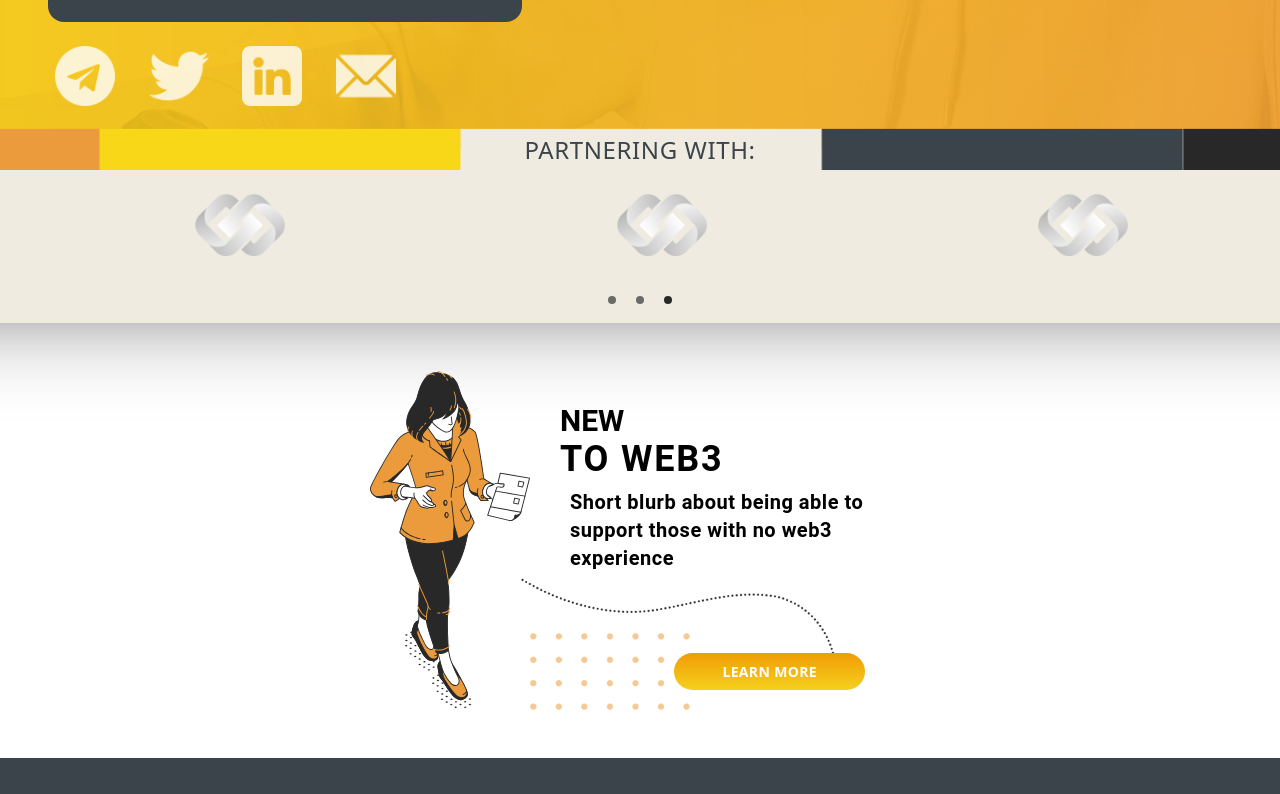
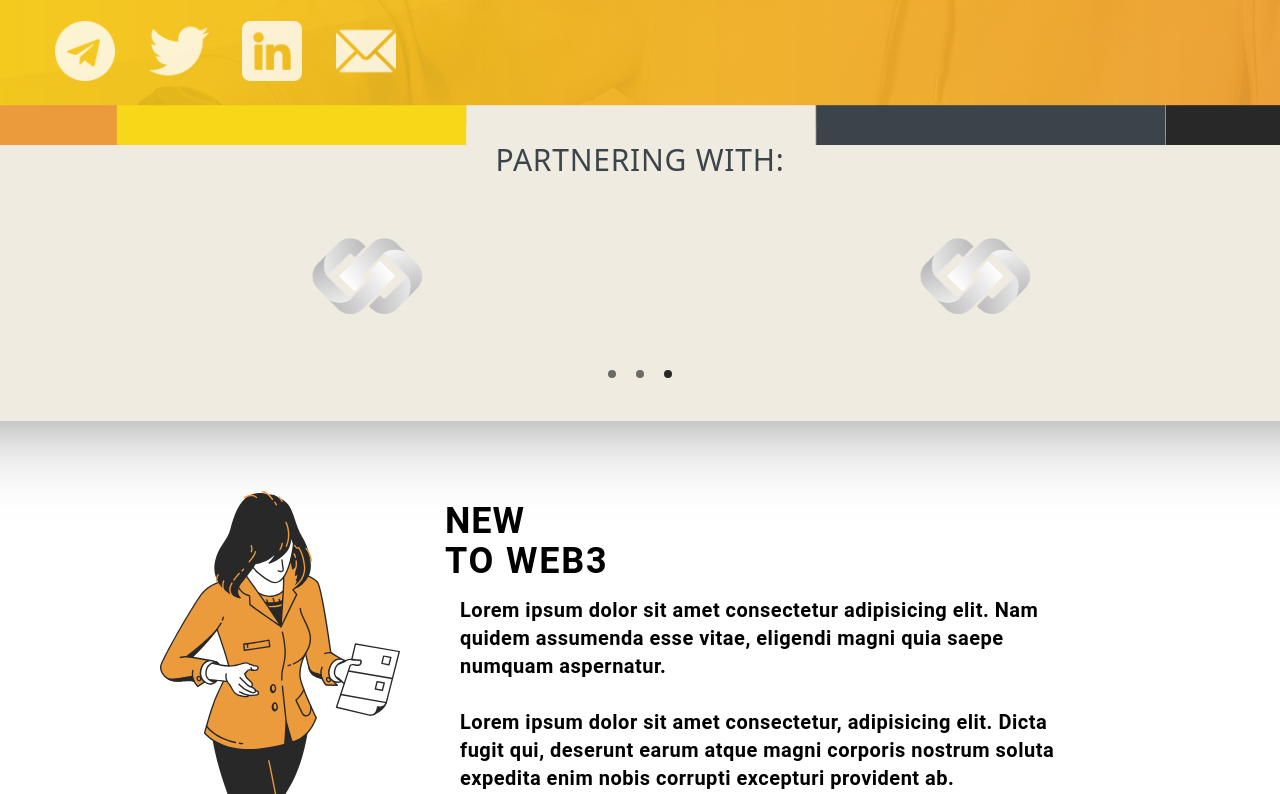
Before and after one commit to CBRecruitment/cb-recruitment, a Next.js app: page / in a window 1280 px wide. Shown: the part 686-1480 px from the top of the page. Built offline with nearby package versions, Linux system fonts and the light colour scheme.

Commit message:
Updated responsive tablet/desktop

```diff
--- a/components/General/SocialMediaIcons.tsx
+++ b/components/General/SocialMediaIcons.tsx
@@ -4,7 +4,7 @@ import React from 'react';
 
 const SocialMediaIcons = () => {
   return (
-    <div className='flex justify-around w-[80%] mx-auto space-x-5 mt-6 pb-14 sm:w-[55%] sm:mx-0 md:w-[40%] md:mb-2 lg:w-[40%] xl:w-[30%] 2xl:w-[25%] opacity-80'>
+    <div className='flex justify-around w-[80%] mx-auto space-x-5 mt-6 pb-14 sm:w-[55%] sm:mx-0 md:w-[40%] md:mb-2 lg:w-[40%] xl:mt-8 xl:w-[30%] 2xl:w-[25%] opacity-80'>
       <Link href='https://t.me/CBR_Jobs' target='_blank'>
         <Image
           className='hover:scale-110 ease-in-out duration-200 lg:w-[60px]'
--- a/components/Home/Hero/Hero.tsx
+++ b/components/Home/Hero/Hero.tsx
@@ -13,7 +13,7 @@ const Hero = () => {
         <div className={clsx('w-[92.5%] m-auto pt-10', styles.portrait)}>
           <h1
             className={clsx(
-              'text-[var(--cream)] w-[30%] text-left Anton-Regular leading-[1.1] text-[80px] md:text-[120px] md:mt-4 lg:mb-14',
+              'text-[var(--cream)] w-[30%] text-left Anton-Regular leading-[1.1] text-[80px] md:text-[110px] md:mt-4 lg:mb-14 xl:w-[20%]',
               styles.tablet
             )}
           >
--- a/components/Home/JobOpenings.tsx
+++ b/components/Home/JobOpenings.tsx
@@ -9,19 +9,18 @@ const jobs = [
   '3D Artist',
 ];
 
-const jobs2 = ['Marketing Manager', 'Senior Developer', 'Investor Relations'];
+// const jobs2 = [
+//   'Marketing Manager',
+//   'Senior Developer',
+//   'Investor Relations',
+//   'Rust Engineer',
+//   'Smart Contract Dev',
+//   'Chief of Finance',
+// ];
 
 const JobOpenings = () => {
-  //   const [mdScreen, setMdScreen] = useState(false);
-
-  //   if (screen.width > 768) {
-  //     setMdScreen(true);
-  //   } else {
-  //     setMdScreen(false);
-  //   }
-
   return (
-    <div className='text-[14px] w-[320px] md:w-[600px] pb-10 m-auto flex justify-center'>
+    <div className='text-[14px] w-[320px] md:w-[600px] xl:w-[900px] pb-10 xl:pb-24 m-auto flex justify-center'>
       <div className='grid grid-cols-3 gap-2'>
         {jobs.map((job, idx) => (
           <div className='w-full py-1' key={idx}>
@@ -32,16 +31,6 @@ const JobOpenings = () => {
             </div>
           </div>
         ))}
-        {/* {mdScreen &&
-          jobs2.map((job, idx) => (
-            <div className='w-full py-1' key={idx}>
-              <div className='border-2 border-white rounded-lg p-1 text-center w-full'>
-                <p className='text-white whitespace-nowrap text-ellipsis overflow-hidden text-sm'>
-                  {job}
-                </p>
-              </div>
-            </div>
-          ))} */}
       </div>
     </div>
   );
--- a/components/Home/JobOpeningsBar.tsx
+++ b/components/Home/JobOpeningsBar.tsx
@@ -3,8 +3,8 @@ import React from 'react';
 const JobOpeningsBar = () => {
   return (
     <div className='flex justify-center items-center'>
-      <div className='absolute top-[190px]'>
-        <p className='bg-[var(--cream)] rounded-full m-auto w-fit px-[2rem] py-[0.2rem] text-[var(--darkgray)] text-[11px] Roboto font-semibold tracking-wide top-[14px] pt-1 relative bottom-0'>
+      <div className='absolute top-[141px] xl:top-[180px]'>
+        <p className='bg-[var(--cream)] rounded-full m-auto w-fit px-[2rem] py-[0.2rem] text-[var(--darkgray)] text-[11px] xl:text-[20px] Roboto font-semibold tracking-wide top-[14px] pt-1 relative bottom-0 xl:px-[5rem] xl:py-3 '>
           JOB OPENINGS
         </p>
       </div>
--- a/components/Home/LearnMore/LearnMore.module.css
+++ b/components/Home/LearnMore/LearnMore.module.css
@@ -56,7 +56,6 @@
     left: -20px;
   }
 
-
   .top_text {
     left: 170px;
   }
@@ -83,3 +82,50 @@
     top: 295px;
   }
 }
+
+@media screen and (min-width: 1280px) {
+  .container {
+    width: 1280px;
+    height: 600px;
+  }
+
+  .lady {
+    width: 240px;
+    bottom: 60px;
+    left: 160px;
+  }
+
+  .top_text {
+    left: 445px;
+  }
+
+  .bottom_text {
+    left: 460px;
+    top: 140px;
+    width: 600px;
+  }
+
+  .bottom_text2 {
+    left: 460px;
+    top: 140px;
+    width: 600px;
+  }
+
+  .dotted_square {
+    left: 575px;
+    top: 435px;
+    width: 230px;
+  }
+
+  .dotted_line {
+    right: 230px;
+    top: 350px;
+    width: 550px;
+    transform: rotate(-2deg);
+  }
+
+  .button {
+    right: 185px;
+    top: 460px;
+  }
+}
--- a/components/Home/LearnMore/LearnMore.tsx
+++ b/components/Home/LearnMore/LearnMore.tsx
@@ -6,7 +6,12 @@ import clsx from 'clsx';
 const LearnMore = () => {
   return (
     <div className={clsx('bg-white', styles.shadow)}>
-      <div className={clsx('relative h-[400px] w-[320px] m-auto', styles.container)}>
+      <div
+        className={clsx(
+          'relative h-[400px] w-[320px] m-auto',
+          styles.container
+        )}
+      >
         <Image
           src='/assets/branding/Woman_with_paper.svg'
           alt=''
@@ -14,34 +19,68 @@ const LearnMore = () => {
           height={'0'}
           className={clsx('absolute pt-10 left-[5px]', styles.lady)}
         />
-        <div className={clsx('absolute top-[45px] left-[110px] w-fit Roboto-Bold', styles.top_text)}>
-          <h2 className='text-2xl sm:text-3xl'>NEW</h2>
+        <div
+          className={clsx(
+            'absolute top-[45px] left-[110px] w-fit Roboto-Bold',
+            styles.top_text
+          )}
+        >
+          <h2 className='text-2xl sm:text-3xl xl:text-4xl xl:tracking-wide'>
+            NEW
+          </h2>
           <h3 className='text-3xl sm:text-4xl tracking-wider'>TO WEB3</h3>
         </div>
         <p
           className={clsx(
-            'absolute top-[130px] left-[112px] w-[205px] text-lg sm:text-xl tracking-wide Roboto-Bold',
+            'absolute top-[130px] left-[112px] w-[205px] text-lg sm:text-xl tracking-wide Roboto-Bold xl:hidden',
             styles.bottom_text
           )}
         >
           Short blurb about being able to support those with no web3 experience
         </p>
+        <div className='hidden xl:flex'>
+          <p
+            className={clsx(
+              'top-[130px] left-[112px] w-[205px] text-lg sm:text-xl tracking-wide Roboto-Bold xl:absolute',
+              styles.bottom_text2
+            )}
+          >
+            Lorem ipsum dolor sit amet consectetur adipisicing elit. Nam quidem
+            assumenda esse vitae, eligendi magni quia saepe numquam aspernatur.
+            <br />
+            <br />
+            Lorem ipsum dolor sit amet consectetur, adipisicing elit. Dicta
+            fugit qui, deserunt earum atque magni corporis nostrum soluta
+            expedita enim nobis corrupti excepturi provident ab.
+          </p>
+        </div>
         <Image
           src='/assets/branding/Dotted_square_small.png'
           alt=''
           width={'140'}
           height={'0'}
-          className={clsx('absolute top-[285px] left-[45px]', styles.dotted_square)}
+          className={clsx(
+            'absolute top-[285px] left-[45px]',
+            styles.dotted_square
+          )}
         />
         <Image
           src='/assets/branding/Dotted_line_small.png'
           alt=''
           width={'250'}
           height={'0'}
-          className={clsx('absolute top-[245px] right-[30px] w-[200px]', styles.dotted_line)}
+          className={clsx(
+            'absolute top-[245px] right-[30px] w-[200px]',
+            styles.dotted_line
+          )}
         />
-        <div className={clsx('w-fit absolute top-[305px] right-[10px]', styles.button)}>
-          <button className='px-6 py-1 rounded-full text-[14px] tracking-wide font-semibold bg-gradient-to-b from-[#f09c05] to-[#f5d11e] text-white sm:px-12 sm:py-2'>
+        <div
+          className={clsx(
+            'w-fit absolute top-[305px] right-[10px]',
+            styles.button
+          )}
+        >
+          <button className='px-6 py-1 rounded-full text-[14px] tracking-wide font-semibold bg-gradient-to-b from-[#e69706] to-[#f5d11e] text-white sm:px-12 sm:py-2 xl:px-20 xl:py-3 xl:text-[23px]'>
             LEARN MORE
           </button>
         </div>
--- a/components/Home/Partners/Partners.tsx
+++ b/components/Home/Partners/Partners.tsx
@@ -5,12 +5,13 @@ import 'react-alice-carousel/lib/alice-carousel.css';
 import clsx from 'clsx';
 import styles from './Partners.module.css';
 
-const handleDragStart = (e: { preventDefault: () => any }) => e.preventDefault();
+const handleDragStart = (e: { preventDefault: () => any }) =>
+  e.preventDefault();
 
 const responsive = {
   0: { items: 1 },
   568: { items: 2 },
-  1024: { items: 3 },
+  1400: { items: 3 },
 };
 
 const items = [
@@ -18,7 +19,7 @@ const items = [
     src={'/assets/branding/cblogo-whitev2.png'}
     alt={'Partner'}
     onDragStart={handleDragStart}
-    className='w-[90px] m-auto'
+    className='w-[90px] m-auto xl:w-[110px] xl:pb-4'
     width={90}
     height={90}
   />,
@@ -26,7 +27,7 @@ const items = [
     src={'/assets/branding/cblogo-whitev2.png'}
     alt={'Partner'}
     onDragStart={handleDragStart}
-    className='w-[90px] m-auto'
+    className='w-[90px] m-auto xl:w-[110px] xl:pb-4'
     width={90}
     height={90}
   />,
@@ -34,7 +35,7 @@ const items = [
     src={'/assets/branding/cblogo-whitev2.png'}
     alt={'Partner'}
     onDragStart={handleDragStart}
-    className='w-[90px] m-auto'
+    className='w-[90px] m-auto xl:w-[110px] xl:pb-4'
     width={90}
     height={90}
   />,
@@ -43,8 +44,10 @@ const items = [
 const Partners = () => {
   return (
     <div className={clsx('w-full m-auto bg-[var(--cream)]', styles.container)}>
-      <h2 className='text-[var(--gray)] text-2xl tracking-wide flex justify-center pt-5 pb-5'>PARTNERING WITH:</h2>
-      <div className='p-2'>
+      <h2 className='text-[var(--gray)] text-2xl tracking-wide flex justify-center pt-5 pb-5 xl:text-3xl xl:pt-7 xl:pb-7'>
+        PARTNERING WITH:
+      </h2>
+      <div className='p-2 xl:p-8'>
         <AliceCarousel
           mouseTracking
           items={items}
```
